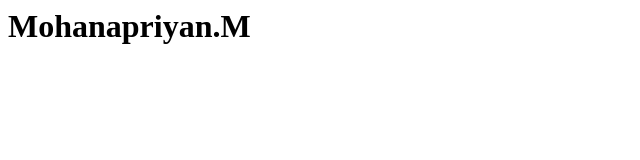
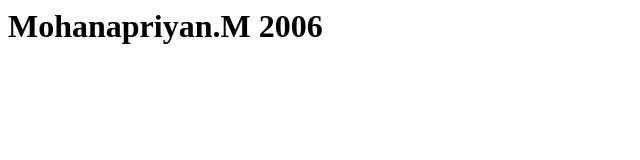
Before and after one commit to mohanapriyan2006/mohanapriyan, a plain HTML site: page index.html in a window 1280 px wide. Shown: the whole page, without its empty margins (0-640 px from the left). Drawn offline with Linux system fonts and the light colour scheme.

Commit message:
Update index.html

```diff
--- a/index.html
+++ b/index.html
@@ -3,6 +3,6 @@
     <title>My name</title>
   </head>
   <body>
-    <h1>Mohanapriyan.M</h1>
+    <h1>Mohanapriyan.M 2006</h1>
   </body>
 </html>
```
